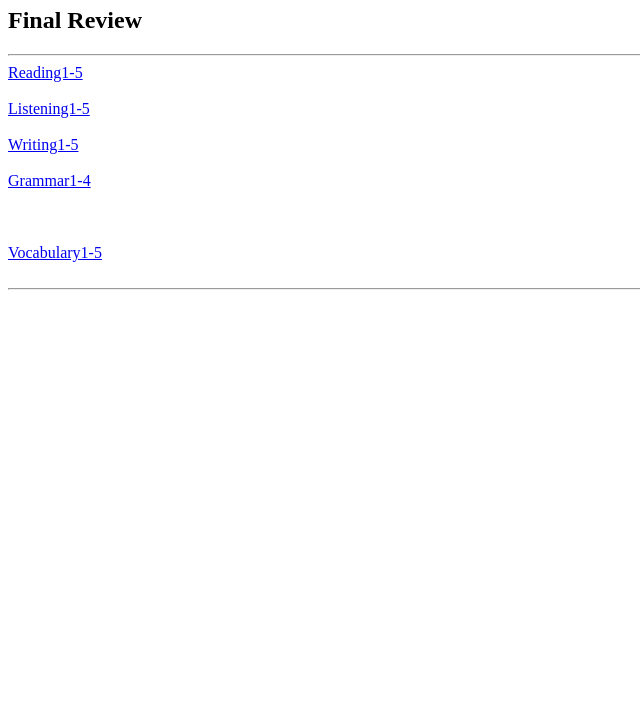
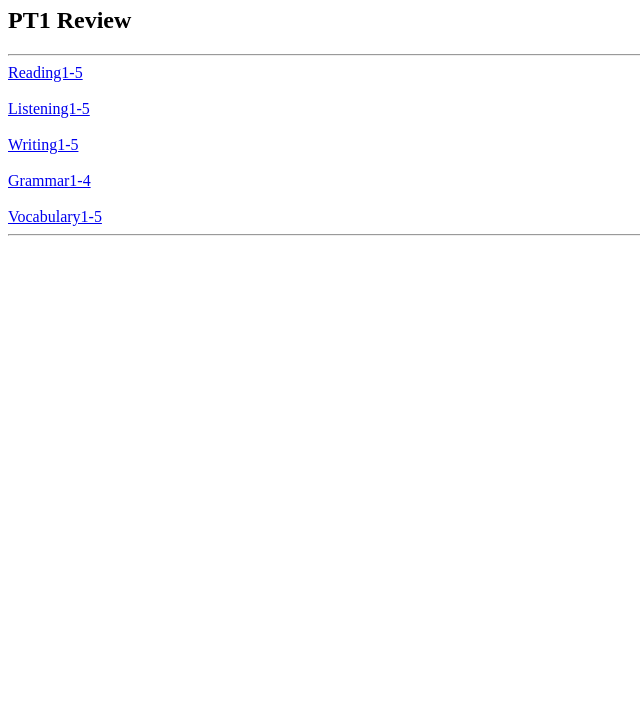
Before and after one commit to kelanimm/kelanimm.github.io, a plain HTML site: page CEP-PT1.html in a window 1280 px wide. Shown: the part 73-800 px from the top of the page, without its empty margins (0-640 px from the left). Drawn offline with Linux system fonts and the light colour scheme.

Commit message:
Update CEP-PT1.html

```diff
--- a/CEP-PT1.html
+++ b/CEP-PT1.html
@@ -5,7 +5,7 @@
 </head>
 <body>
 <h1>Cutting Edge Pre-Intermediate</h1>
-<h2>Final Review</h2>
+<h2>PT1 Review</h2>
 </body>
 </html>
 <hr>
@@ -21,8 +21,6 @@
 <a href="CEP/CEP-u1-4-G/index.html">Grammar1-4</a>
  &nbsp &nbsp &nbsp &nbsp
 <br> <br>
-<br> <br>
 <a href="CEP/CEP-u1-5-V/index.html">Vocabulary1-5</a>
  &nbsp &nbsp &nbsp &nbsp
-<br> <br>
 <hr>
```
